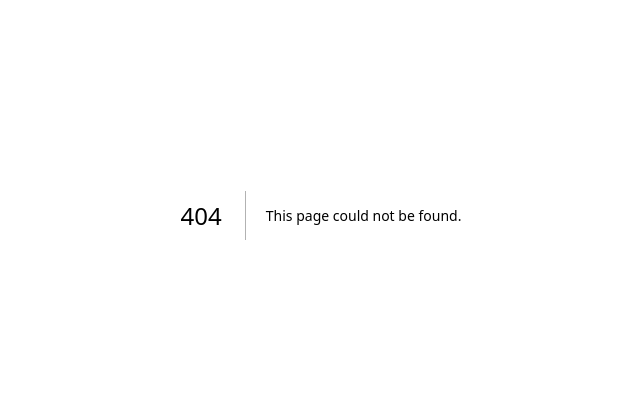
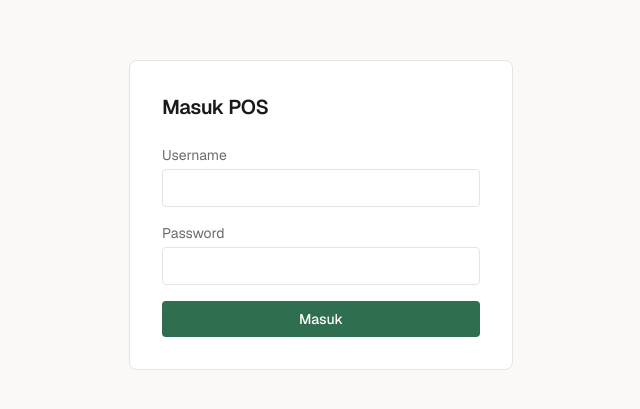
Before and after one commit to rifkipd/pos-kasir, a Next.js app: page /login in a window 1280 px wide. Before the commit this address had no page. Shown: the part 185-594 px from the top of the page, without its empty margins (319-959 px from the left). Built offline with nearby package versions, Linux system fonts and the light colour scheme.

Commit message:
feat: login page

```diff
--- /dev/null
+++ b/src/app/login/page.tsx
@@ -0,0 +1,76 @@
+"use client";
+import { useState } from "react";
+import { useRouter } from "next/navigation";
+
+export default function LoginPage() {
+  const router = useRouter();
+  const [username, setU] = useState("");
+  const [password, setP] = useState("");
+  const [err, setErr] = useState("");
+
+  async function submit(e: React.FormEvent) {
+    e.preventDefault();
+    setErr("");
+    const res = await fetch("/api/login", {
+      method: "POST",
+      headers: { "Content-Type": "application/json" },
+      body: JSON.stringify({ username, password }),
+    });
+    if (res.ok) router.push("/kasir");
+    else setErr("Username atau password salah");
+  }
+
+  return (
+    <main
+      className="flex min-h-screen items-center justify-center px-4"
+      style={{ background: "var(--bg)" }}
+    >
+      <form
+        onSubmit={submit}
+        className="w-full max-w-sm rounded-lg border bg-[var(--surface)] p-8"
+        style={{ borderColor: "var(--line)" }}
+      >
+        <h1 className="mb-6 text-xl font-semibold tracking-tight" style={{ color: "var(--ink)" }}>
+          Masuk POS
+        </h1>
+
+        <label className="mb-1 block text-sm" style={{ color: "var(--muted)" }}>
+          Username
+        </label>
+        <input
+          value={username}
+          onChange={(e) => setU(e.target.value)}
+          autoComplete="username"
+          className="mb-4 w-full rounded border px-3 py-2 text-sm outline-none focus:border-[var(--accent)]"
+          style={{ borderColor: "var(--line)", color: "var(--ink)", background: "var(--surface)" }}
+        />
+
+        <label className="mb-1 block text-sm" style={{ color: "var(--muted)" }}>
+          Password
+        </label>
+        <input
+          type="password"
+          value={password}
+          onChange={(e) => setP(e.target.value)}
+          autoComplete="current-password"
+          className="mb-4 w-full rounded border px-3 py-2 text-sm outline-none focus:border-[var(--accent)]"
+          style={{ borderColor: "var(--line)", color: "var(--ink)", background: "var(--surface)" }}
+        />
+
+        {err && (
+          <p className="mb-4 text-sm" style={{ color: "#c0392b" }}>
+            {err}
+          </p>
+        )}
+
+        <button
+          type="submit"
+          className="w-full rounded py-2 text-sm font-medium text-white"
+          style={{ background: "var(--accent)" }}
+        >
+          Masuk
+        </button>
+      </form>
+    </main>
+  );
+}
```
